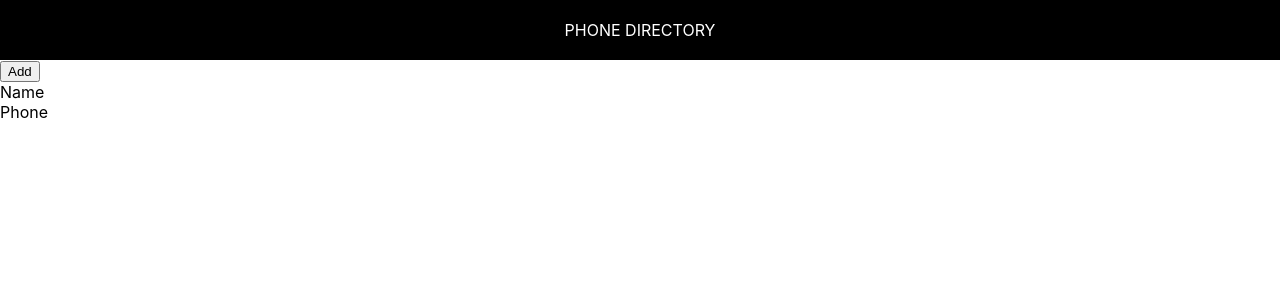
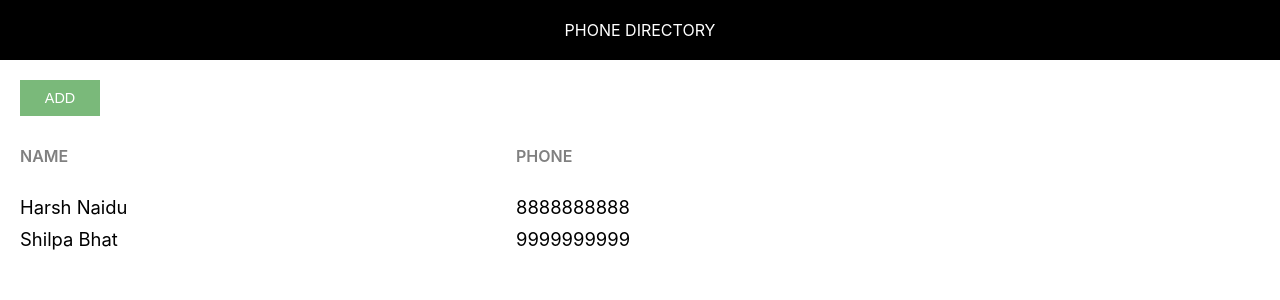
Before and after one commit to Harsh8naidu/phone-directory, a React (Create React App) app: page / in a window 1280 px wide. Shown: the top 300 px of the page. Built offline with nearby package versions, Linux system fonts and the light colour scheme.

Commit message:
Rendered Subscribers Dynamically

```diff
--- /dev/null
+++ b/src/App.css
@@ -0,0 +1,44 @@
+.component-body-container {
+    padding: 20px;
+}
+
+.custom-btn {
+    padding: 10px;
+    border: none;
+    margin-right: 10px;
+    text-transform: uppercase;
+    width: 80px;
+    font-size: 0.9rem;
+    cursor: pointer;
+    outline: none;
+}
+
+.add-btn {
+    background: #7ab97a;
+    color: #fff;
+}
+
+.grid-container {
+    display: grid;
+    grid-template-columns: 40% 30% auto;
+    margin-bottom: 10px;
+}
+
+.heading-container {
+    margin: 30px 0 30px 0;
+    width: 100%;
+}
+
+.grid-item {
+    background-color: rgba(255, 255, 255, 0.8);
+    font-size: 1.15rem;
+    word-wrap: break-word;
+    padding-right: 10px;
+}
+
+.name-heading, .phone-heading {
+    font-size: 1rem;
+    font-weight: 600;
+    color: #808080;
+    text-transform: uppercase;
+}
--- a/src/App.js
+++ b/src/App.js
@@ -1,18 +1,45 @@
 import React, { Component } from "react";
 import Header from "./Header";
+import './App.css'
 
 class App extends Component {
   render() {
+    let subscribers = [
+      {
+        id: 1,
+        name: "Harsh Naidu",
+        phone: "8888888888"
+      },
+      {
+        id: 2,
+        name: "Shilpa Bhat",
+        phone: "9999999999"
+      },
+    ]
+
     return (
-        <div>
-          <Header />
-          <button>Add</button>
-          <div>
-            <span>Name</span>
-            <br />
-            <span>Phone</span>
+      <div>
+        <Header />
+        <div className="component-body-container">
+          <button className="custom-btn add-btn">Add</button>
+
+          <div className="grid-container heading-container">
+            <span className="grid-item name-heading">Name</span>
+            <span className="grid-item phone-heading">Phone</span>
           </div>
+
+          {
+            subscribers.map(sub => {
+              return(
+                <div key={sub.id} className="grid-container">
+                  <span className="grid-item">{sub.name}</span>
+                  <span className="grid-item">{sub.phone}</span>
+                </div>
+              )
+            })
+          }
         </div>
+      </div>
     );
   }
 }
--- /dev/null
+++ b/src/Header.css
@@ -0,0 +1,7 @@
+.header{
+    text-align: center;
+    padding: 20px;
+    background: #000;
+    color: #fff;
+    text-transform: uppercase;
+}
--- a/src/Header.js
+++ b/src/Header.js
@@ -1,9 +1,9 @@
 import React from "react";
+import './Header.css'
 
 const Header = function(){
-    const headerStyle = {textAlign: 'center', padding: 20, background: '#000', color: '#fff', textTransform: 'uppercase'}
     return(
-        <div style={headerStyle}>
+        <div className="header">
             Phone Directory
         </div>
     )
```
